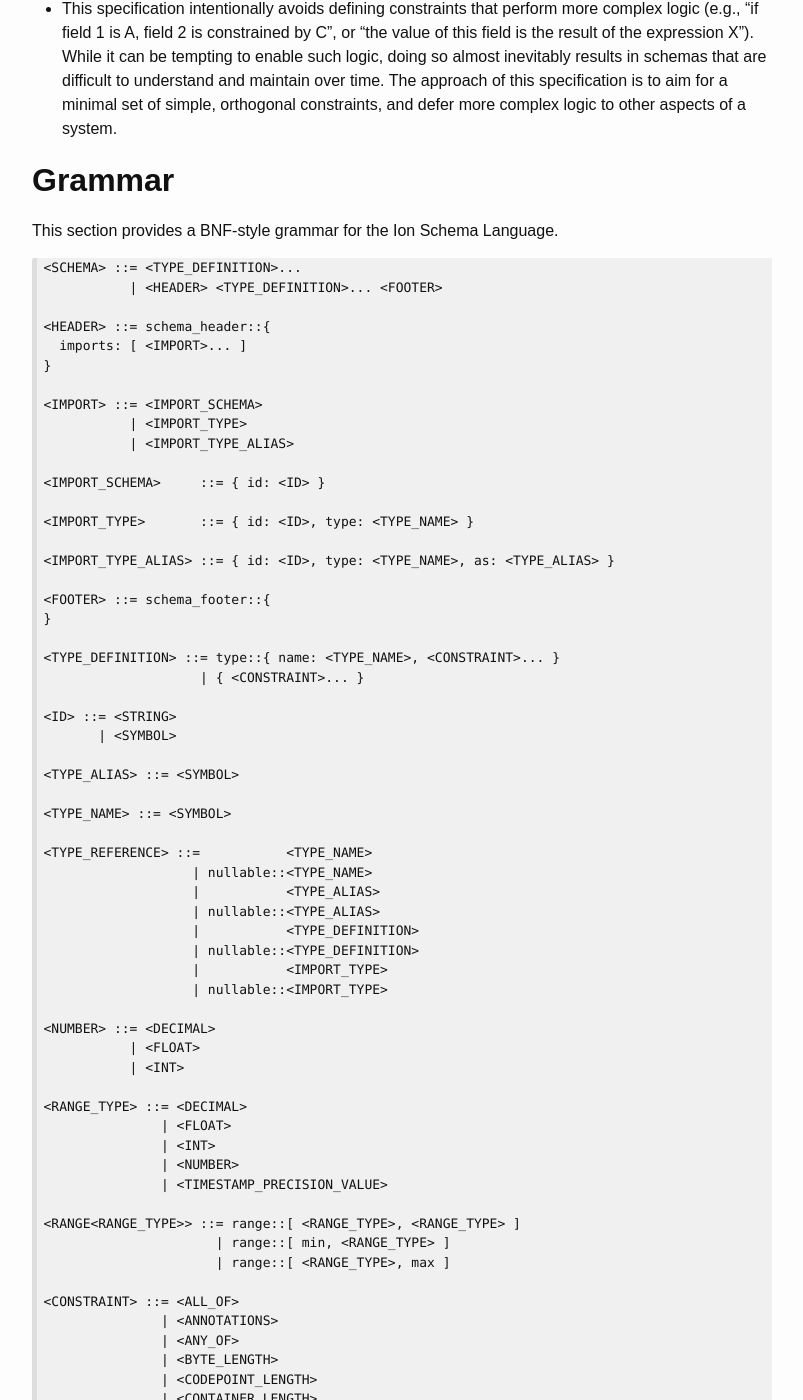
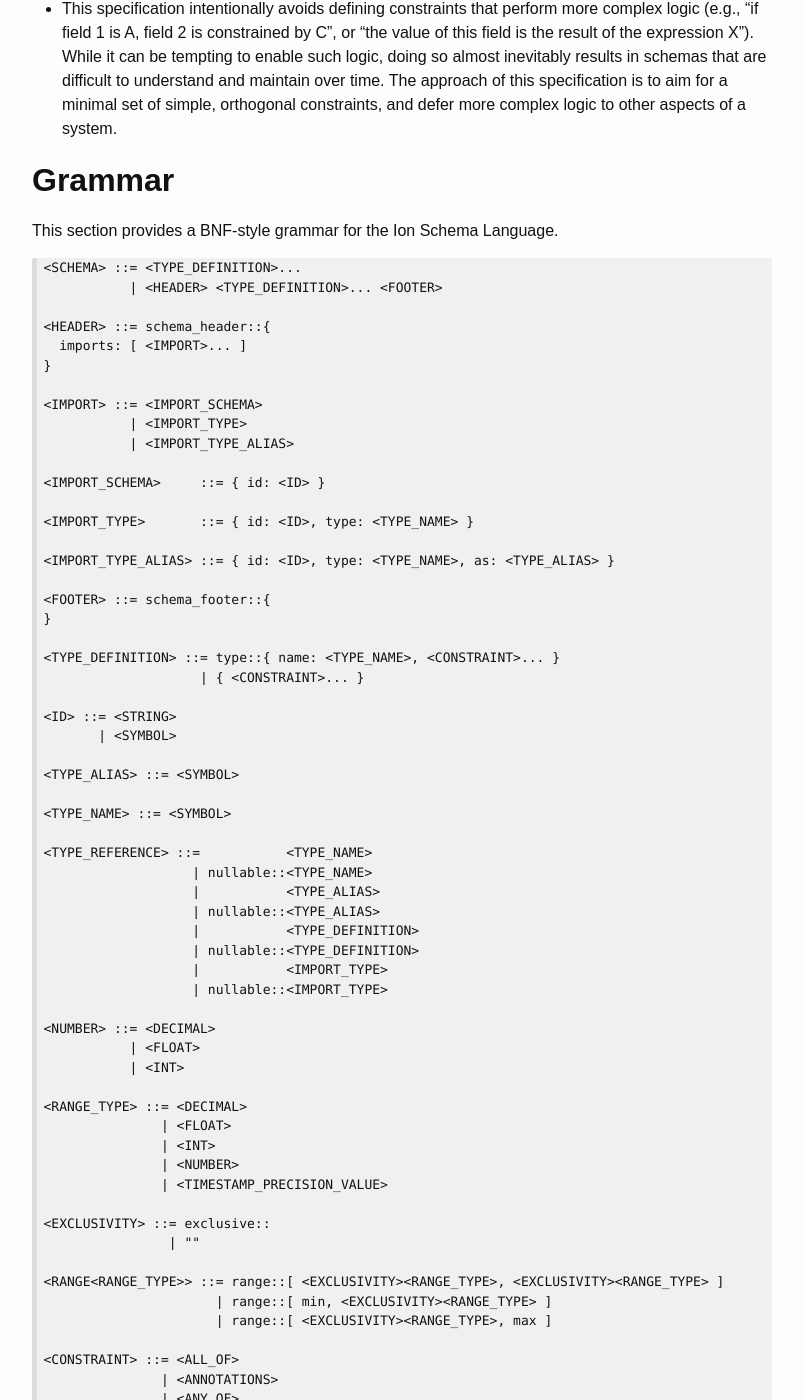
Before and after one commit to amazon-ion/ion-schema, a Jekyll site: the page built from docs/spec.md, in a window 1280 px wide and 1400 px high, scrolled down 15768 px. Shown: the whole window, without its empty margins (238-1041 px from the left). Built offline with Jekyll 4.4.1, drawn with Linux system fonts in a browser that asks for light colours; some of the changed text lies outside the part shown.

Commit message:
adds range 'exclusive' annotation to the BNF grammar

```diff
--- a/docs/spec.md
+++ b/docs/spec.md
@@ -259,9 +259,9 @@ such that a null value is valid.
 
 #### Ranges
 
-<code>range::[ <i>&lt;RANGE_TYPE&gt;</i>, <i>&lt;RANGE_TYPE&gt;</i> ]</code><br/>
-<code>range::[ min, <i>&lt;RANGE_TYPE&gt;</i> ]</code><br/>
-<code>range::[ <i>&lt;RANGE_TYPE&gt;</i>, max ]</code><br/>
+<code>range::[ <i>&lt;EXCLUSIVITY&gt;&lt;RANGE_TYPE&gt;</i>, <i>&lt;EXCLUSIVITY&gt;&lt;RANGE_TYPE&gt;</i> ]</code><br/>
+<code>range::[ min, <i>&lt;EXCLUSIVITY&gt;&lt;RANGE_TYPE&gt;</i> ]</code><br/>
+<code>range::[ <i>&lt;EXCLUSIVITY&gt;&lt;RANGE_TYPE&gt;</i>, max ]</code><br/>
 
 Some constraints can be defined by a range. A range is represented by a
 list annotated with `range`, and containing two values, in order: the
@@ -847,9 +847,12 @@ This section provides a BNF-style grammar for the Ion Schema Language.
                | <NUMBER>
                | <TIMESTAMP_PRECISION_VALUE>
 
-<RANGE<RANGE_TYPE>> ::= range::[ <RANGE_TYPE>, <RANGE_TYPE> ]
-                      | range::[ min, <RANGE_TYPE> ]
-                      | range::[ <RANGE_TYPE>, max ]
+<EXCLUSIVITY> ::= exclusive::
+                | ""
+
+<RANGE<RANGE_TYPE>> ::= range::[ <EXCLUSIVITY><RANGE_TYPE>, <EXCLUSIVITY><RANGE_TYPE> ]
+                      | range::[ min, <EXCLUSIVITY><RANGE_TYPE> ]
+                      | range::[ <EXCLUSIVITY><RANGE_TYPE>, max ]
 
 <CONSTRAINT> ::= <ALL_OF>
                | <ANNOTATIONS>
```
